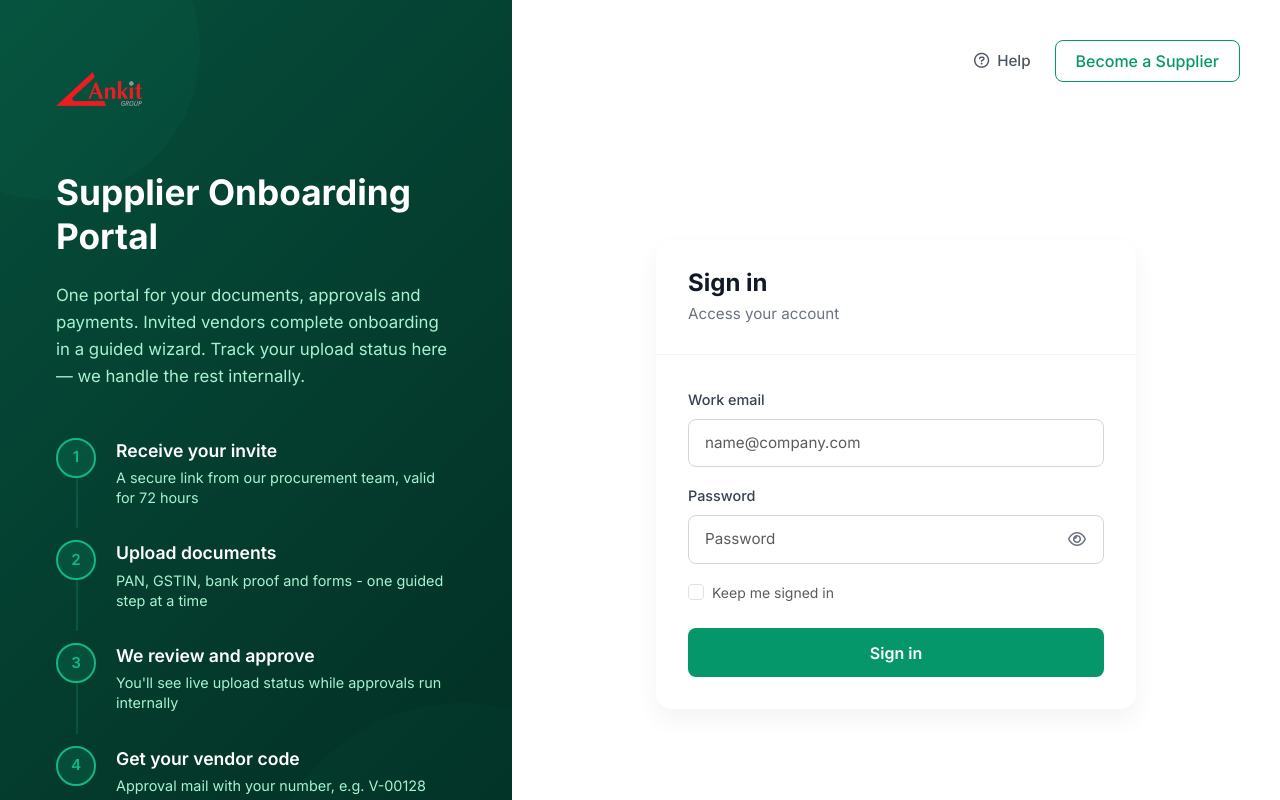
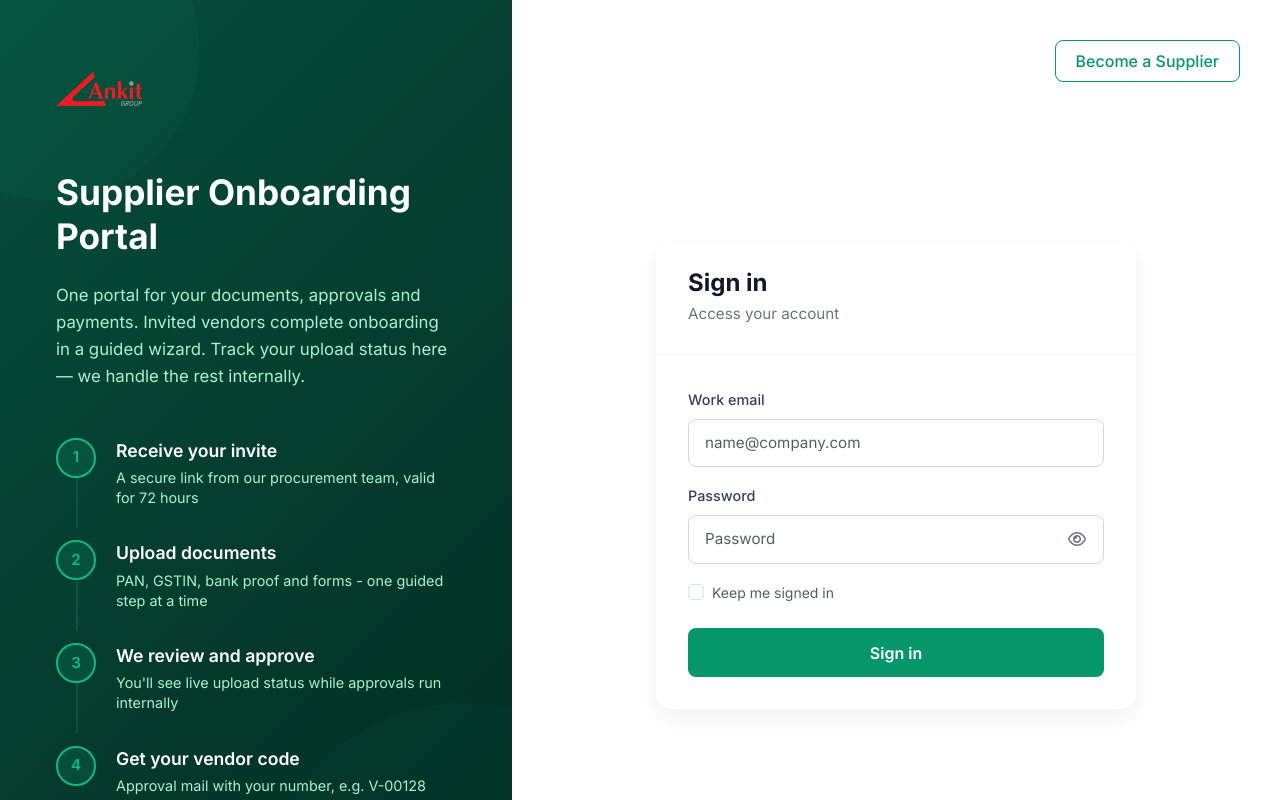
Before and after one commit to sidpatilaequm/vendor_portal, a React (Vite) app: page /login in a window 1280 px wide. Shown: the top 800 px of the page. Built offline with nearby package versions, Linux system fonts and the light colour scheme; no server answers.

Commit message:
Remove the dead Help link from the login/signup nav bar
Pointed at #help, which doesn't go anywhere.

```diff
--- a/src/components/layout/AuthLayout.jsx
+++ b/src/components/layout/AuthLayout.jsx
@@ -12,9 +12,6 @@ const AuthLayout = ({ children, screen, onToggleScreen, onLogout }) => {
       <div className="auth-content">
         {/* Navigation Bar */}
         <div className="auth-nav">
-          <a href="#help">
-            <i className="far fa-question-circle me-1"></i> Help
-          </a>
           {screen === 'login' && (
             <Button variant="outline-green" onClick={() => onToggleScreen('signup')}>
               Become a Supplier
```
